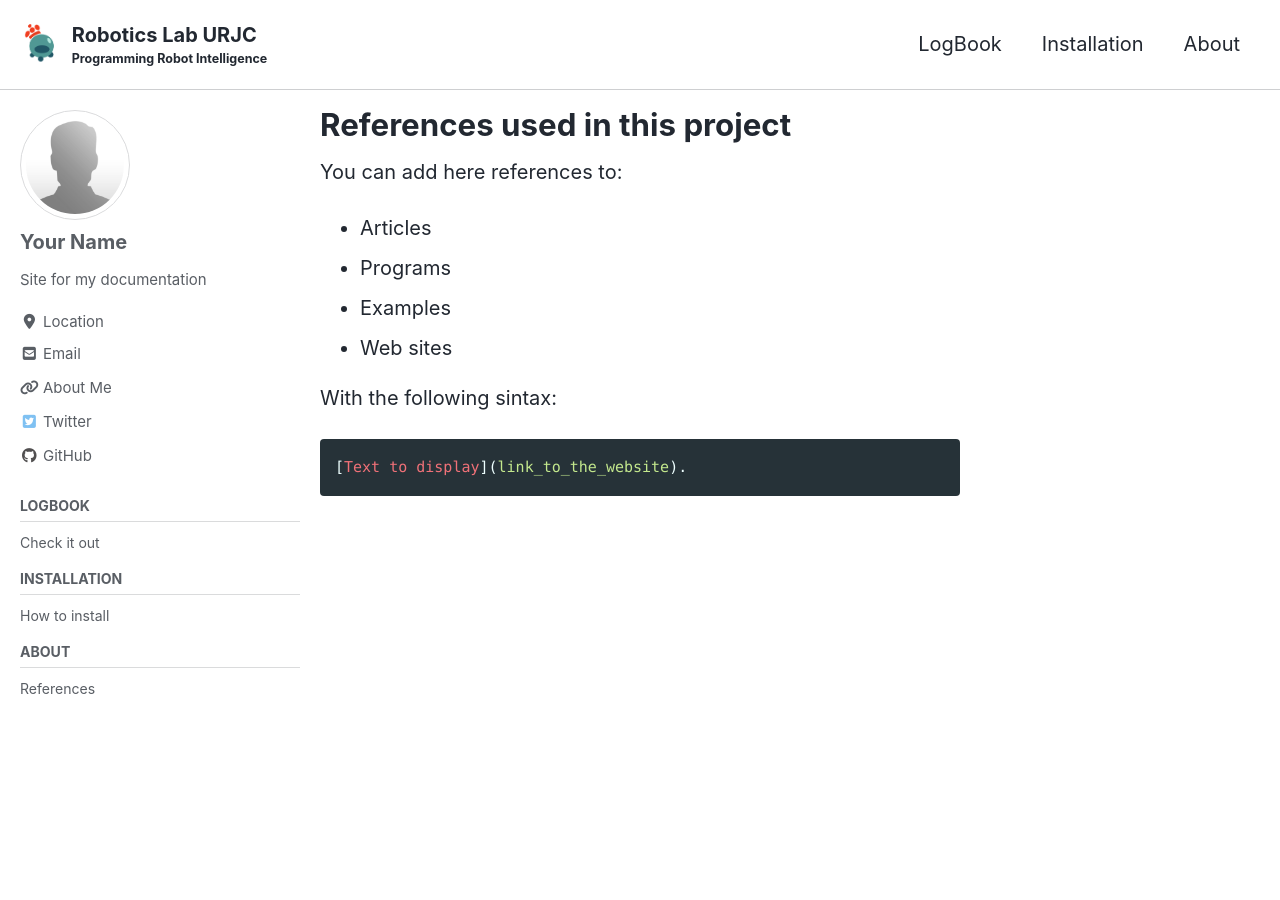
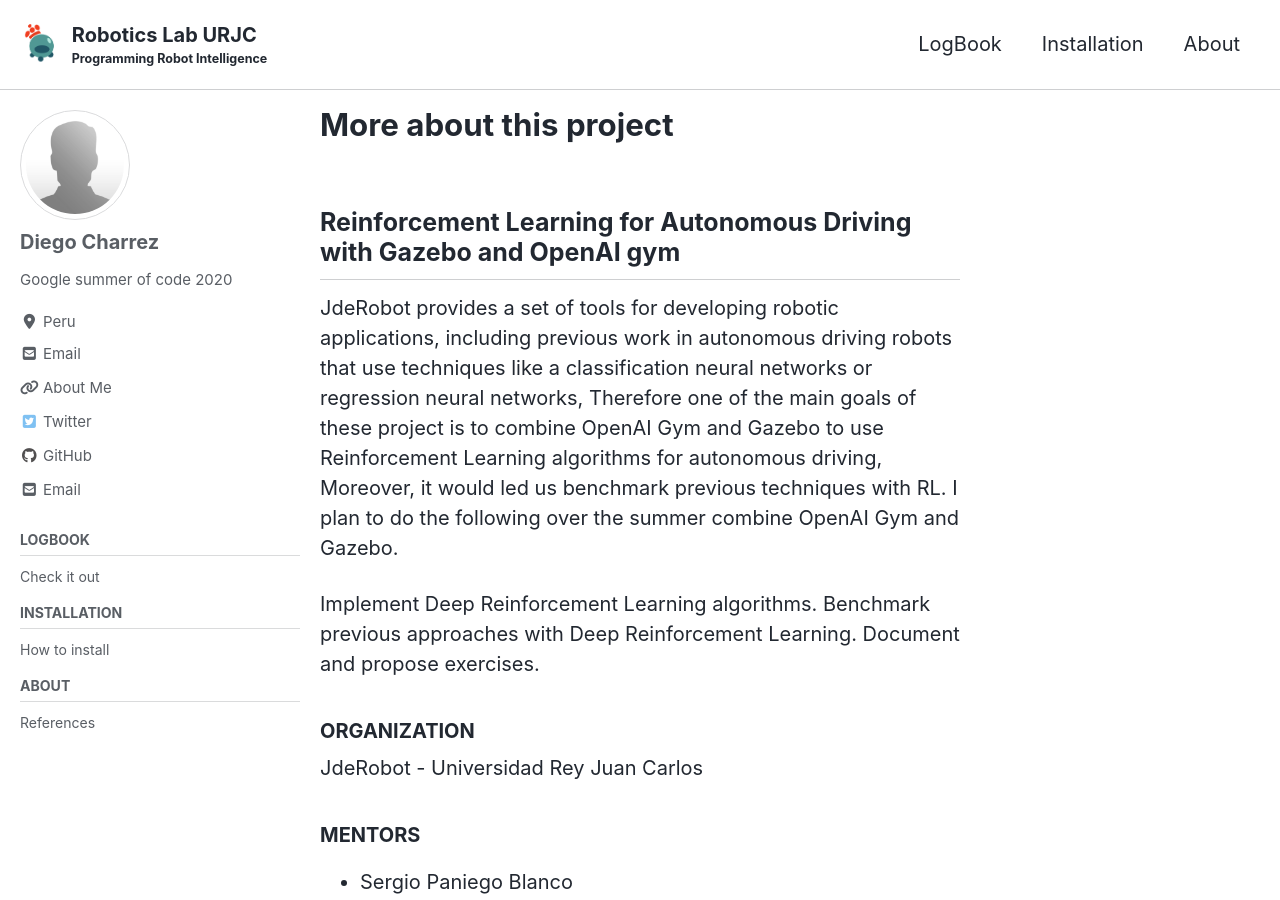
Before and after one commit to TheRoboticsClub/colab-gsoc2020-Diego_Charrez, a Jekyll site: the page built from docs/_pages/about.md, in a window 1280 px wide and 900 px high. Built offline with Jekyll 4.4.1, drawn with Linux system fonts in a browser that asks for light colours; cached includes are drawn as plain includes; nearby versions of some CDN libraries; some of the changed text lies outside the part shown.

````diff
--- a/docs/_config.yml
+++ b/docs/_config.yml
@@ -122,24 +122,24 @@ analytics:
 # PROFILE
 # Site Author
 author:
-  name             : "Your Name"
+  name             : "Diego Charrez"
   avatar           : "/assets/images/profile.jpg"
-  bio              : "Site for my documentation"
-  location         : "Location"
-  email            :
+  bio              : "Google summer of code 2020"
+  location         : "Peru"
+  email            : dcharrezt@gmail.com
   links:
     - label: "Email"
       icon: "fas fa-fw fa-envelope-square"
-      url: yourmail@domain.com
+      url: dcharrezt@gmail.com
     - label: "About Me"
       icon: "fas fa-fw fa-link"
-      url: "yoursite.com"
+      url: "dcharrezt.github.io"
     - label: "Twitter"
       icon: "fab fa-fw fa-twitter-square"
-      url: "https://twitter.com/"
+      url: "https://twitter.com/dcharrezt"
     - label: "GitHub"
       icon: "fab fa-fw fa-github"
-      url: "https://github.com/RoboticsLabURJC"
+      url: "https://github.com/dcharrezt"
     #- label: "Youtube"
     #  icon: "fab fa-fw fa-youtube"
     #  url: "https://www.youtube.com/channel/UCgmUgpircYAv_QhLQziHJOQ"
--- a/docs/_pages/about.md
+++ b/docs/_pages/about.md
@@ -1,20 +1,28 @@
 ---
 permalink: /about/
-title: "References used in this project"
+title: "More about this project"
 
 sidebar:
   nav: "docs"
 ---
 
-You can add here references to:
+## Reinforcement Learning for Autonomous Driving with Gazebo and OpenAI gym
 
-- Articles
-- Programs
-- Examples
-- Web sites
+JdeRobot provides a set of tools for developing robotic applications, including previous work in autonomous driving robots that use techniques like a classification neural networks or regression neural networks, Therefore one of the main goals of these project is to combine OpenAI Gym and Gazebo to use Reinforcement Learning algorithms for autonomous driving, Moreover, it would led us benchmark previous techniques with RL. I plan to do the following over the summer combine OpenAI Gym and Gazebo.
 
-With the following sintax:
+Implement Deep Reinforcement Learning algorithms.
+Benchmark previous approaches with Deep Reinforcement Learning.
+Document and propose exercises.
 
-```markdown
-[Text to display](link_to_the_website).
-```
+
+### ORGANIZATION
+JdeRobot - Universidad Rey Juan Carlos
+
+### MENTORS
+
+* Sergio Paniego Blanco
+
+* David Pascual Hernández
+
+### CATEGORY
+reinforcement learning
````
Also changed, not shown: docs/_pages/home.md (+6 -7 lines), docs/_posts/2019-09-03-ecuations.md (deleted, +0 -34 lines), docs/_posts/2019-09-05-previous-work.md (deleted, +0 -40 lines), docs/_posts/2020-05-06-Starting-the-community-bonding.md (added, +35 -0 lines), 11 other files.
